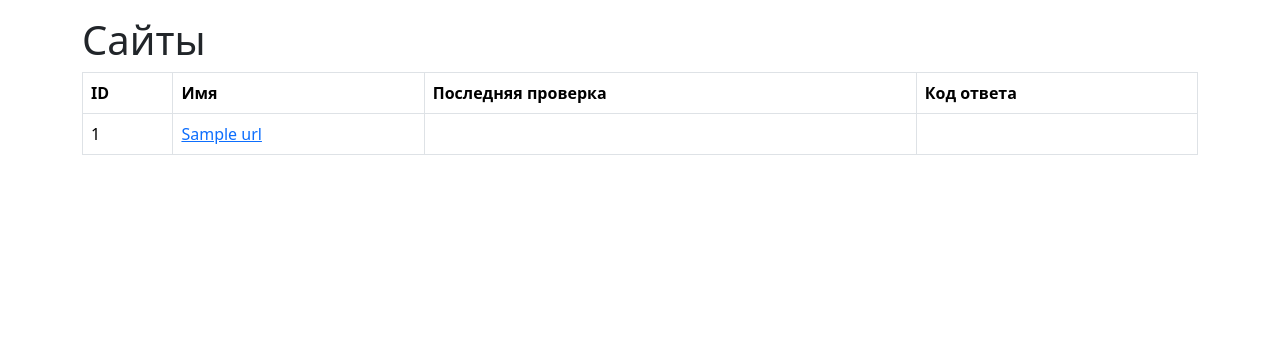
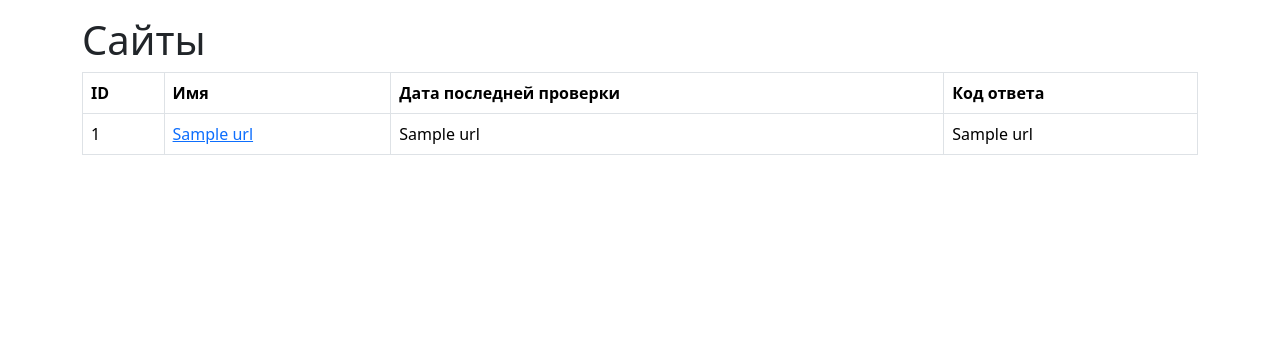
Before and after one commit to un-f0rgiven/python-project-83, a Flask app: page /urls in a window 1280 px wide. Shown: the part 56-420 px from the top of the page. Run offline with Flask 3, Linux system fonts and the light colour scheme; a database or web service that is not in the repository returns one stand-in record (values such as "Sample title"); some libraries are stand-ins or nearby versions.

Commit message:
update file

```diff
--- a/page_analyzer/app.py
+++ b/page_analyzer/app.py
@@ -6,6 +6,7 @@ import re
 import validators
 from urllib.parse import urlparse, urlunparse
 from dotenv import load_dotenv
+from datetime import date
 
 # Загрузка переменных окружения из файла .env
 load_dotenv()
@@ -91,20 +92,30 @@ def show_url(url_id):
                     flash('URL не найден.', 'danger')  # Если URL не найден
                     return redirect(url_for('home'))  # Перенаправление на главную страницу
 
-                return render_template('show_url.html', url_id=url_data[0], url_name=url_data[1], created_at=url_data[2])  # Передаем найденные данные в шаблон
+                # Извлекаем проверки для данного URL
+                cursor.execute("SELECT id, status_code, h1, title, description, created_at FROM url_checks WHERE url_id = %s", (url_id,))
+                checks = cursor.fetchall()  # Получаем все проверки
+
+                return render_template('show_url.html', url_id=url_data[0], url_name=url_data[1], created_at=url_data[2], checks=checks)  # Передаем найденные данные и проверки в шаблон
     except Exception as e:
         logging.exception("Ошибка при получении URL.")
         flash('Ошибка при получении URL. Попробуйте снова.', 'danger')
         return redirect(url_for('home'))
-
 
 @app.route('/urls')
 def list_urls():
     try:
         with get_db_connection() as conn:
             with conn.cursor() as cursor:
-                # Извлекаем все URL, сортируя по дате создания (новые записи первыми)
-                cursor.execute("SELECT id, name FROM urls ORDER BY created_at DESC")
+                # Извлекаем все URL, включая дату последней проверки
+                cursor.execute("""
+                    SELECT u.id, u.name,
+                           MAX(uc.created_at) AS last_check_date
+                    FROM urls u
+                    LEFT JOIN url_checks uc ON u.id = uc.url_id
+                    GROUP BY u.id, u.name
+                    ORDER BY u.created_at DESC
+                """)
                 urls = cursor.fetchall()  # Получаем все записи
 
                 return render_template('list_urls.html', urls=urls)  # Передаем записи в шаблон
@@ -113,5 +124,28 @@ def list_urls():
         flash('Ошибка при получении списка URL. Попробуйте снова.', 'danger')
         return redirect(url_for('home'))
 
+
+@app.route('/urls/<int:url_id>/checks', methods=['POST'])  # Обработчик для POST-запроса
+def create_check(url_id):
+    try:
+        # Получаем текущее время для поля created_at
+        created_at = date.today()
+
+        with get_db_connection() as conn:
+            with conn.cursor() as cursor:
+                # Вставляем новую проверку в таблицу url_checks
+                cursor.execute(
+                    "INSERT INTO url_checks (url_id, created_at) VALUES (%s, %s)",
+                    (url_id, created_at)
+                )
+                conn.commit()
+
+        flash('Проверка успешно создана!', 'success')  # Сообщение об успешном создании проверки
+    except Exception as e:
+        logging.exception("Ошибка при создании проверки.")
+        flash('Ошибка при создании проверки. Попробуйте снова.', 'danger')  # Сообщение об ошибке
+
+    return redirect(url_for('show_url', url_id=url_id))  # Перенаправление на страницу URL
+
 if __name__ == '__main__':
     app.run(debug=True)
--- a/templates/list_urls.html
+++ b/templates/list_urls.html
@@ -1,10 +1,9 @@
-
 <!DOCTYPE html>
 <html lang="en">
 <head>
     <meta charset="utf-8">
     <meta name="viewport" content="width=device-width, initial-scale=1, shrink-to-fit=no">
-    <meta name="description" content="Third project for Hexlet.io">
+    <meta name="description" content="Анализатор страниц">
     <link href="https://cdn.jsdelivr.net/npm/bootstrap@5.3.3/dist/css/bootstrap.min.css" rel="stylesheet" integrity="sha384-QWTKZyjpPEjISv5WaRU9OFeRpok6YctnYmDr5pNlyT2bRjXh0JMhjY6hW+ALEwIH" crossorigin="anonymous">
     <title>Анализатор страниц</title>
 </head>
@@ -14,19 +13,15 @@
         <a class="navbar-brand" href="/">Анализатор страниц</a>
         <div id="navbarNav">
             <ul class="navbar-nav">
-        <li class="nav-item"><a class="nav-link " href="/urls">Сайты</a></li>
+                <li class="nav-item"><a class="nav-link" href="/urls">Сайты</a></li>
             </ul>
         </div>
     </nav>
-
 </header>
-
-
 
 <main class="flex-grow-1">
     <div class="container-lg mt-3">
         <h1>Сайты</h1>
-
 
         <div class="table-responsive">
             <table class="table table-bordered table-hover text-nowrap" data-test="urls">
@@ -34,7 +29,7 @@
                 <tr>
                     <th>ID</th>
                     <th>Имя</th>
-      <th>Последняя проверка</th>
+                    <th>Дата последней проверки</th>
                     <th>Код ответа</th>
                 </tr>
                 </thead>
@@ -47,14 +42,13 @@
                             {{ url[1] }}
                         </a>
                     </td>
-          <td>{{ url[2] }}</td>
-          <td>{{ url[3] }}</td>
+                    <td>{{ url[2] | default('Нет проверок') }}</td>  <!-- Дата последней проверки -->
+                    <td>{{ url[3] | default('Нет данных') }}</td>  <!-- Код ответа -->
                 </tr>
                 {% endfor %}
                 </tbody>
             </table>
         </div>
-
     </div>
 </main>
 <footer class="border-top py-3 mt-5 flex-shrink-0">
```
Also changed, not shown: templates/show_url.html (+17 -10 lines). Lines whose indentation alone changed are shown as unchanged.
